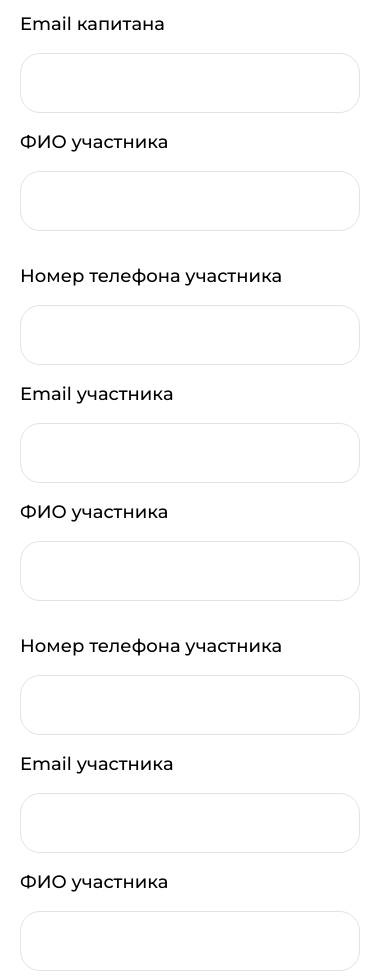
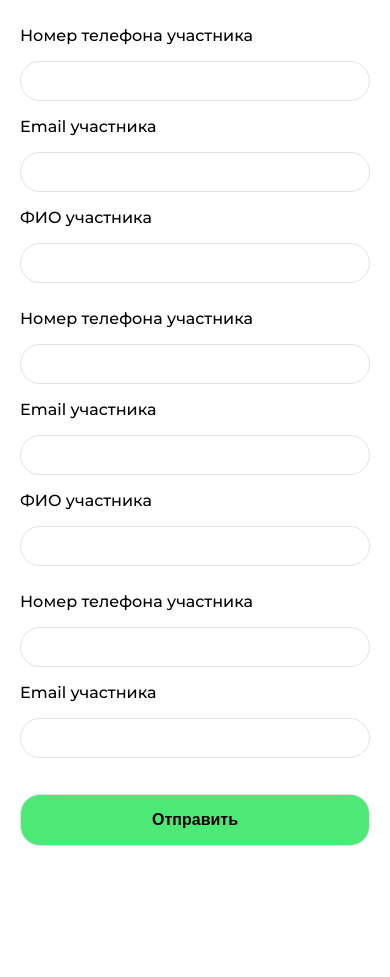
Before and after one commit to TimurK07/college-hackaton, a React (Vite) app: page / in a window 390 px wide. Shown: the part 2507-3484 px from the top of the page. After the commit the page ends 3383 px from the top, so only its background shows below. Built offline with nearby package versions, Linux system fonts and the light colour scheme.

Commit message:
fix img bag

```diff
--- a/src/components/Register/Register.css
+++ b/src/components/Register/Register.css
@@ -1,4 +1,8 @@
-.register {
+
+
+
+
+ .register {
   margin-bottom: 100px;
 }
 
@@ -53,85 +57,148 @@
   margin-top: 36px;
 }
 
-
-
-@media (max-width: 1300px) {
-  .input {
-    max-width: 500px;
-  }
-
-}
-@media (max-width: 1024px) {
-  .input {
-    max-width: 400px;
-  }
-
-}
-
-@media (max-width: 768px) {
+/*
+@media (max-width:768px) {
   .input__wrapper {
     flex-direction: column;
   }
+} */
 
+@media (max-width: 1024px) {
   .register__title {
-    font-size: 36px;
-  }
-}
-
-@media (max-width: 425px) {
-  .input {
-    max-width: 340px;
-  }
-
-  .register__title {
-    font-size: 30px;
+    font-size: 42px;
+    padding-top: 40px;
   }
 
   .input__text {
     font-size: 18px;
   }
 
+  .input__register input {
+    width: 490px;
+    height: 55px;
+  }
+
   .register__button {
-    width: 360px;
-    padding: 26px;
+    width: 320px;
+    padding: 22px;
+    font-size: 18px;
+  }
+}
+
+@media (max-width: 768px) {
+  .register {
+    margin-bottom: 50px;
+  }
+
+  .register__title {
+    font-size: 36px;
+    padding-top: 30px;
+  }
+
+  .input__text {
+    font-size: 18px;
+  }
+
+  .input__register input {
+    width: 100%;
+    height: 50px;
+    font-size: 18px;
+  }
+
+  .input__wrapper {
+    flex-direction: column;
+  }
+
+  .register__button {
+    width: 100%;
+    padding: 20px;
+    font-size: 18px;
+  }
+}
+
+@media (max-width: 480px) {
+  .register {
+    margin-bottom: 30px;
+  }
+
+  .register__title {
+    font-size: 28px;
+    padding-top: 20px;
+  }
+
+  .input__text {
+    font-size: 16px;
+  }
+
+  .input__register input {
+    width: 100%;
+    height: 40px;
+    font-size: 16px;
+  }
+
+  .input__wrapper {
+    flex-direction: column;
+    gap: 10px;
+  }
+
+  .register__button {
+    width: 100%;
+    padding: 16px;
+    font-size: 16px;
   }
 }
 
 @media (max-width: 375px) {
-  .input {
-    max-width: 300px;
+  .register {
+    margin-bottom: 20px;
   }
 
-  .container {
-    padding: 0 15px
+  .register__title {
+    font-size: 24px;
+    padding-top: 15px;
+  }
+
+  .input__text {
+    font-size: 14px;
+  }
+
+  .input__register input {
+    width: 100%;
+    height: 35px;
+    font-size: 14px;
+  }
+
+  .register__button {
+    width: 100%;
+    padding: 14px;
+    font-size: 14px;
   }
 }
 
 @media (max-width: 320px) {
+  .register {
+    margin-bottom: 15px;
+  }
+
+  .register__title {
+    font-size: 20px;
+    padding-top: 10px;
+  }
+
   .input__text {
-    font-size: 16px;
+    font-size: 12px;
   }
-  .input {
-    max-width: 280px;
+
+  .input__register input {
+    width: 100%;
+    height: 30px;
+    font-size: 12px;
   }
 
   .register__button {
-    width: 250px;
-  }
-  .register__title {
-    font-size: 26px;
-  }
-  .container {
-    padding: 0 15px
+    width: 100%;
+    padding: 12px;
+    font-size: 12px;
   }
 }
-
-@media (max-width: 300px) {
-  .input__register input {
-    width: 200px;
-  }
-  .container {
-    padding: 0 15px
-  }
-
-}
--- a/src/components/Register/Register.jsx
+++ b/src/components/Register/Register.jsx
@@ -7,7 +7,7 @@ function Register() {
         <h1 className="register__title">Регистрация</h1>
         <div className="register__input input__two">
           <div className="input__register">
-            <div className="input__wrapper">
+            <div className="input__wrapper ">
               <div>
                 <p className="input__text">Название команды</p>
                 <input className="input" type="text" />
```
